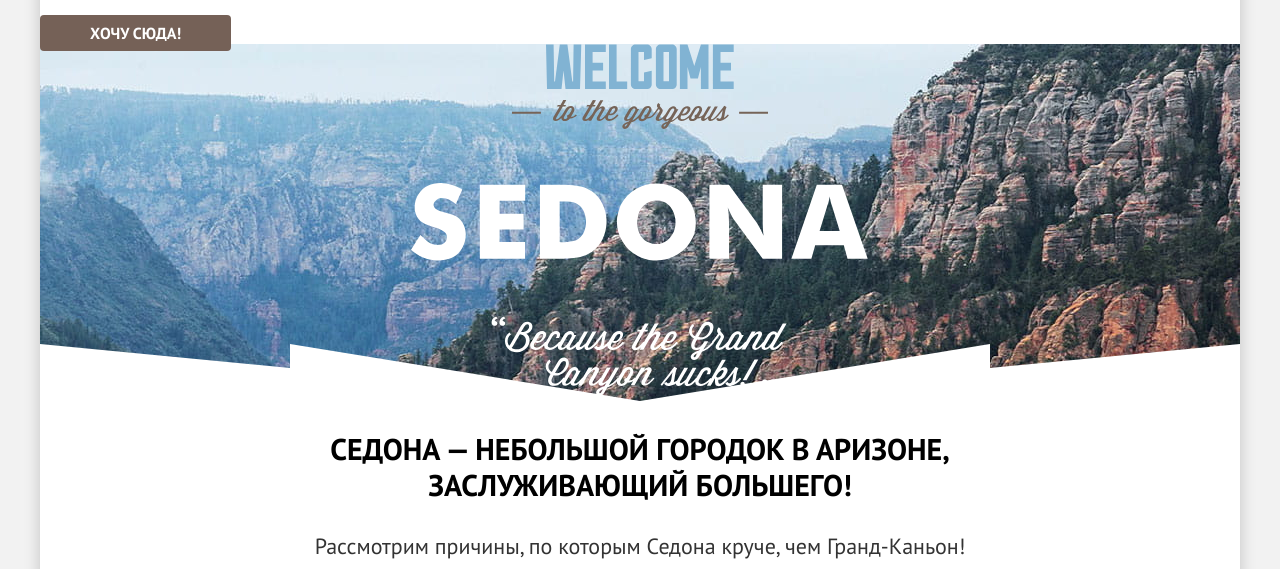
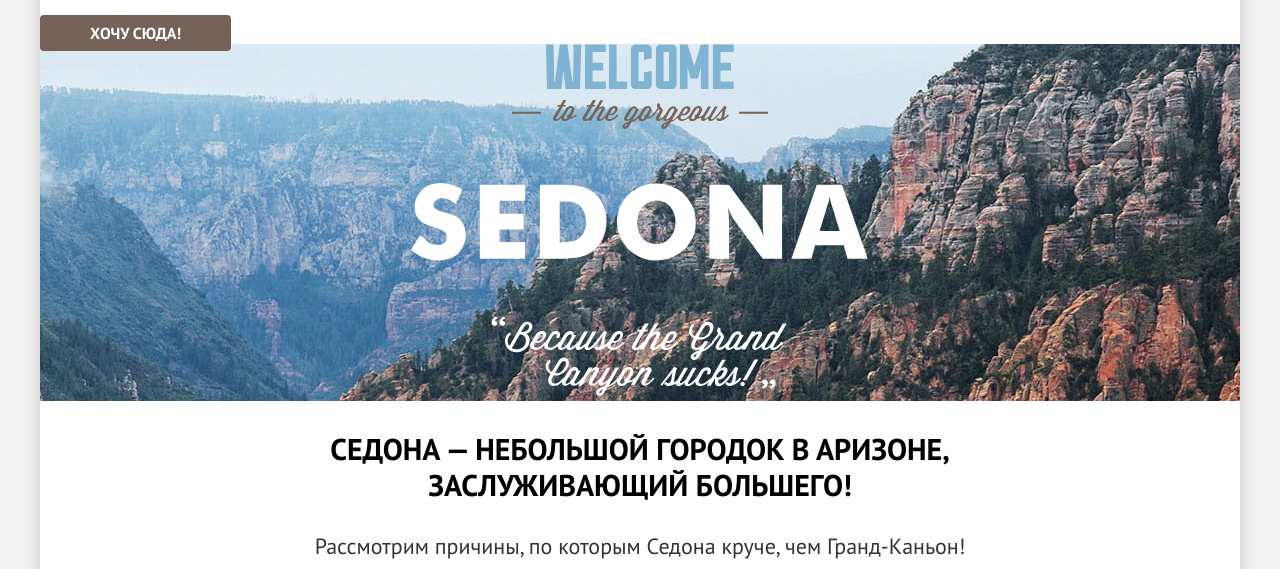
Before and after one commit to test-sharipova/sedona-40, a plain HTML site: page index.html in a window 1280 px wide. Shown: the part 231-800 px from the top of the page. Drawn offline with Linux system fonts and the light colour scheme.

Commit message:
Update style.css

```diff
--- a/styles/style.css
+++ b/styles/style.css
@@ -68,10 +68,10 @@ a {
 }
 .hero {
   background-color: #82B3D3;
-  background-image: url(../images/divider.svg), url(../images/index-bg.jpg);
-  background-position: center bottom, center center;
+  background-image: url(../images/index-bg.jpg);
+  background-position: center center;
   background-repeat: no-repeat;
-  background-size: 100% auto, cover;
+  background-size: cover;
 }
 .lead, .subscribe-title, .catalog-result-title {
   font-size: 30px;
```
